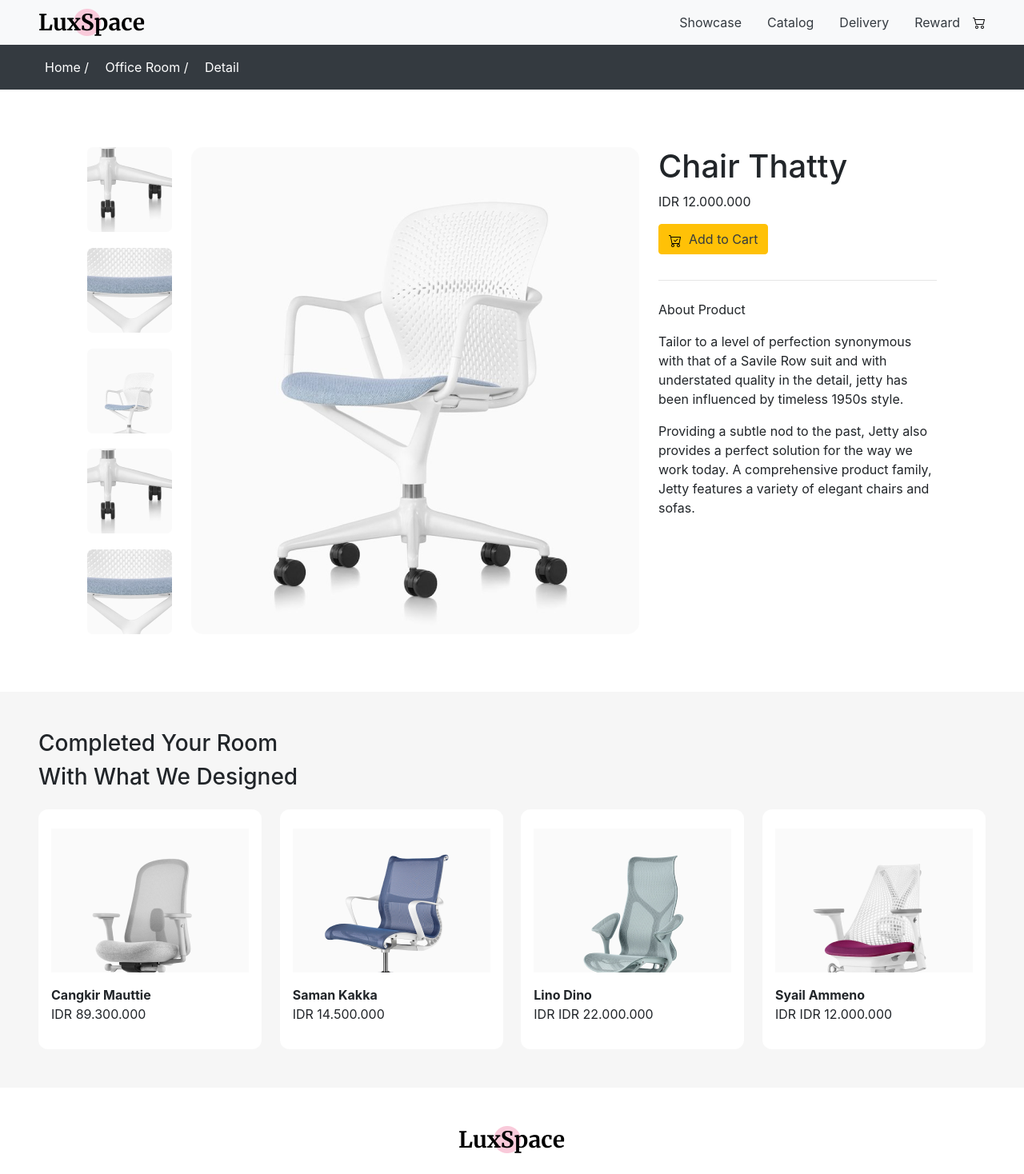
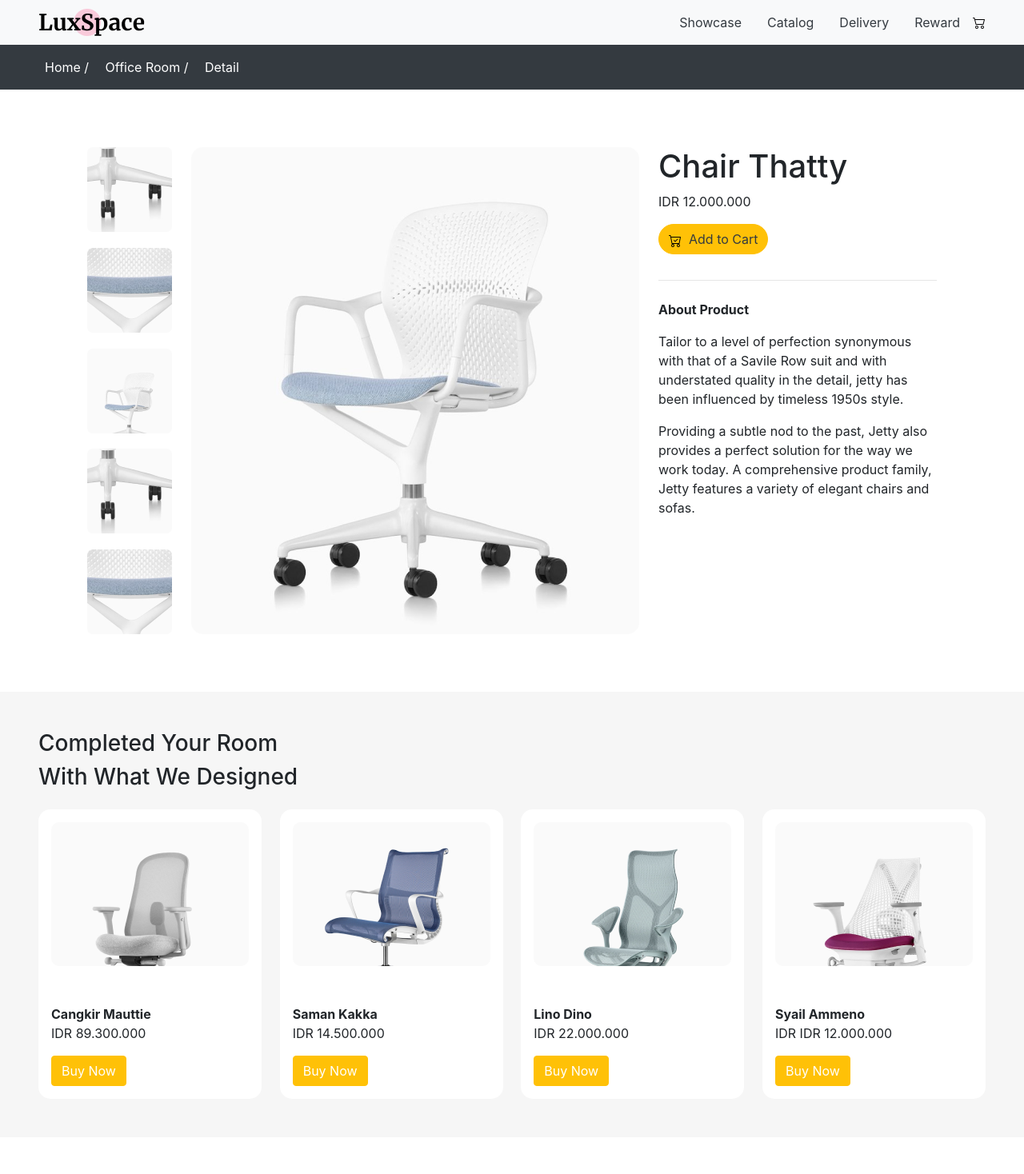
Before and after one commit to nanangpratama99/VueJs-GTBatch1, a Vue app in the folder luxspace/: page / in a window 1280 px wide. Shown: the top 1468 px of the page at 80% size. Built offline with nearby package versions, Linux system fonts and the light colour scheme.

Commit message:
update button

```diff
--- a/luxspace/src/App.vue
+++ b/luxspace/src/App.vue
@@ -27,8 +27,8 @@
 </template>
 
 <script>
-import Navbar from './components/navbarComponent.vue'
-import breadCrumb from './components/breadcrumbComponent.vue'
+import Navbar from './components/navbarComponent.vue';
+import breadCrumb from './components/breadcrumbComponent.vue';
 import galeriComponentVue from './components/galeriComponent.vue';
 import sliderComponentVue from './components/sliderComponent.vue';
 import footerComponentVue from './components/footerComponent.vue';
@@ -56,6 +56,4 @@ export default {
   color: #2c3e50;
   margin-top: 60px;
 } */
-
-
 </style>
--- a/luxspace/src/components/cardComponent.vue
+++ b/luxspace/src/components/cardComponent.vue
@@ -1,11 +1,11 @@
 <template>
-
-        <div style="border-radius: 12px" class="bg-white p-3 justify-content-around pt-4">
+        <div style="border-radius: 15px" class="bg-white p-3 justify-content-around pt-0 pb-3">
             <a href="#" class="chairs">
-                <img class="img" :src="require('@/assets/img/' + cardImage + '.png')" alt="chairs">
+                <img style="border-radius: 10px" class="img" :src="require('@/assets/img/' + cardImage + '.png')" alt="chairs">
             </a>
-            <p class="font-weight-bold mt-3 my-0">{{ cardTitle }}</p>
+            <p class="font-weight-bold mt-5 my-0">{{ cardTitle }}</p>
             <p>IDR {{ cardPrice }}</p>
+            <button class="btn btn-warning text-white">Buy Now</button>
     </div>
 </template>
 
--- a/luxspace/src/components/footerComponent.vue
+++ b/luxspace/src/components/footerComponent.vue
@@ -1,6 +1,6 @@
 <template>
     <!-------------------------- Footer -------------------------->
-<footer>
+<footer >
   <div class="text-center my-5">
     <img src="../assets/img/logo.png" alt="">
   </div>
--- a/luxspace/src/components/galeriComponent.vue
+++ b/luxspace/src/components/galeriComponent.vue
@@ -30,7 +30,7 @@
           <p>IDR 12.000.000</p>
           <button class="mb-3 btn btn-warning text-dark"><img class="btn-cart" src="../assets/img/cart-check.svg" alt="">&nbsp;&nbsp;Add to Cart</button>
           <hr>
-          <p class="about-product mt-4">About Product</p>
+          <p class="about-product mt-4"><strong>About Product</strong></p>
           <p class="about-satu">Tailor to a level of perfection synonymous with that of a Savile Row suit and with understated quality in the detail, jetty has been influenced by timeless 1950s style.</p>
           <p class="about-dua">Providing a subtle nod to the past, Jetty also provides a perfect solution for the way we work today. A comprehensive product family, Jetty features a variety of elegant chairs and sofas.</p>
           <p></p>
@@ -44,3 +44,10 @@
         name: 'galeriComponent'
     }
 </script>
+
+<style scoped>
+  button {
+    border-radius: 50px;
+  }
+
+</style>
--- a/luxspace/src/components/sliderComponent.vue
+++ b/luxspace/src/components/sliderComponent.vue
@@ -60,7 +60,7 @@ export default {
   data() {
       return{
           arrCardTitle : ["Cangkir Mauttie", "Saman Kakka", "Lino Dino", "Syail Ammeno"],
-          arrCardPrice : ["89.300.000", "14.500.000", "IDR 22.000.000", "IDR 12.000.000"],
+          arrCardPrice : ["89.300.000", "14.500.000", "22.000.000", "IDR 12.000.000"],
           arrCardImage : ["chair-4", "chair-3", "chair-2", "chair-1"]
       }
   }
```
